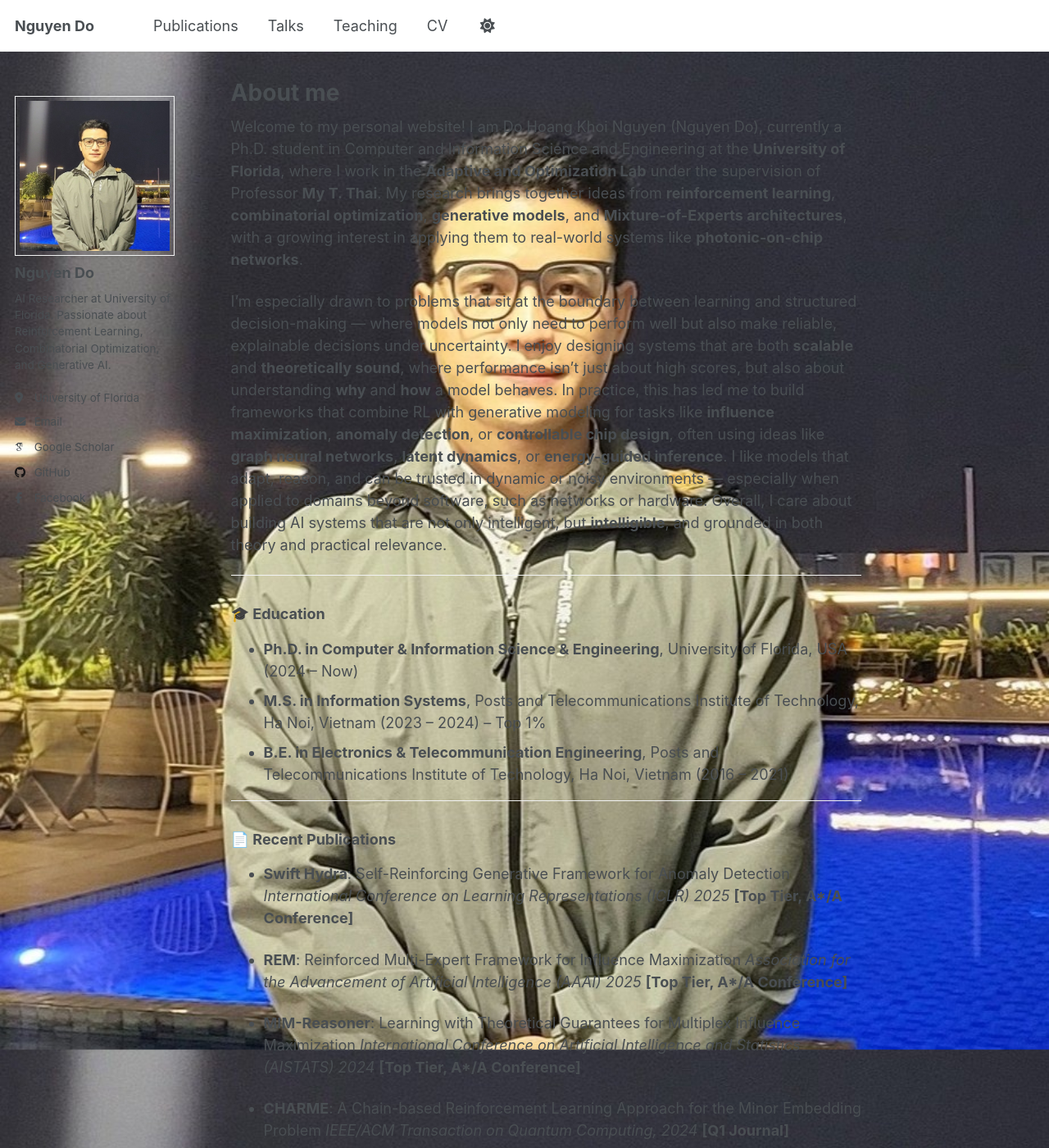
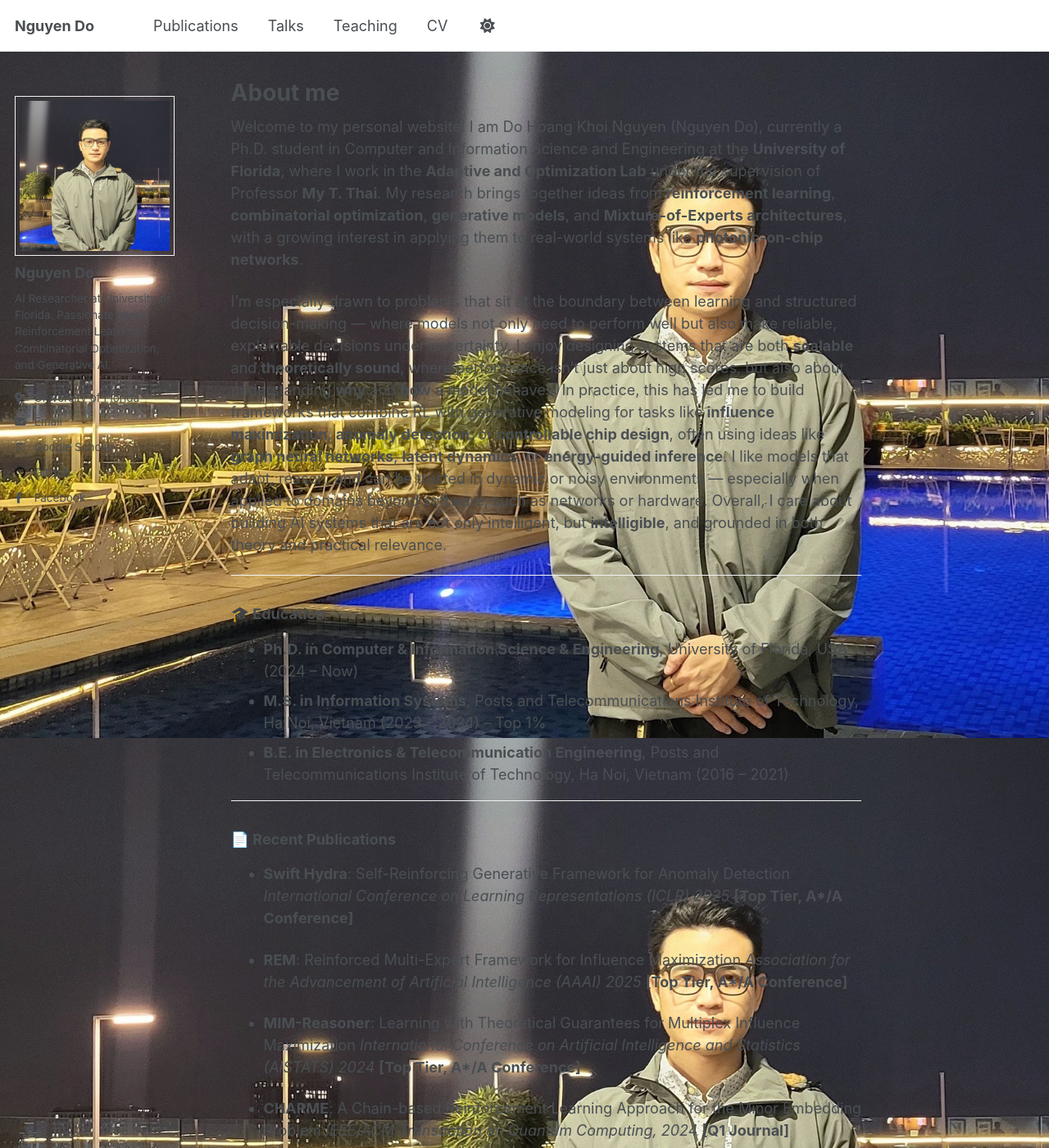
Before and after one commit to nguyendo1801/nguyendo1801.github.io, a Jekyll site: the page built from _pages/about.md, in a window 1280 px wide and 1400 px high. Shown: the whole window at 82% size. Built offline with Jekyll 4.4.1, drawn with Linux system fonts in a browser that asks for light colours; some web fonts are replaced.

Commit message:
0.0.0.0.2.1

```diff
--- a/assets/css/main.scss
+++ b/assets/css/main.scss
@@ -49,7 +49,7 @@
 }
 
 body {
-  background-image: url("/images/profile.jpg"); /* hoặc /assets/images/background.jpg */
+  background-image: url("/images/background.jpg"); /* hoặc /assets/images/background.jpg */
   background-size: cover;
   background-repeat: no-repeat;
   background-attachment: fixed;
```
Also changed, not shown: images/background.jpg (added).
